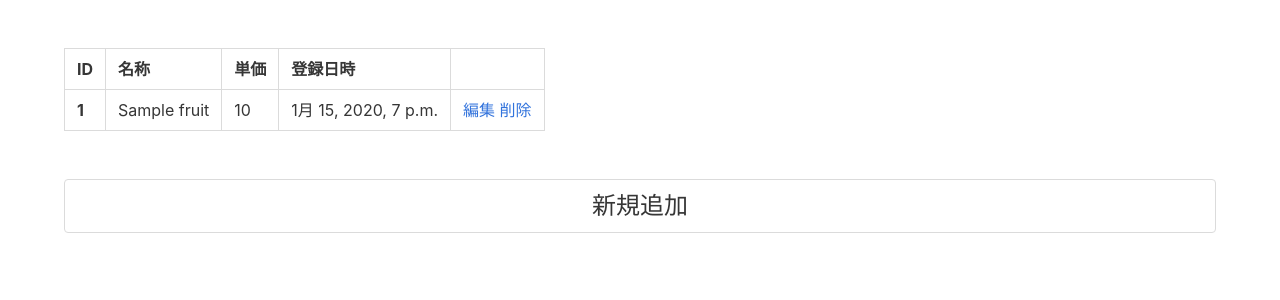
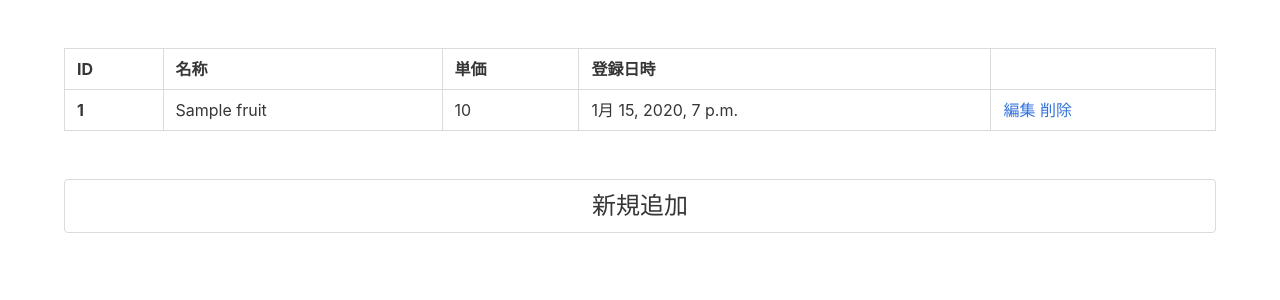
Before and after one commit to a-r-i/sales_management_system, a Django app: page /fruit-list in a window 1280 px wide. Shown: the top 300 px of the page. Run offline with Django 3.2, Linux system fonts and the light colour scheme; tables that the repository leaves empty hold one stand-in row (values such as "Sample post"); some libraries are stand-ins or nearby versions.

Commit message:
果物マスタ管理画面 テーブルを全幅表示に

```diff
--- a/sales_management_system/templates/sales_management_system/fruit_list.html
+++ b/sales_management_system/templates/sales_management_system/fruit_list.html
@@ -10,7 +10,7 @@
 <body>
 <section class="section">
  <div class="container">
-  <table class="table is-bordered is-striped">
+  <table class="table is-bordered is-striped is-fullwidth">
    <thead>
     <tr>
      <th>ID</th>
```
